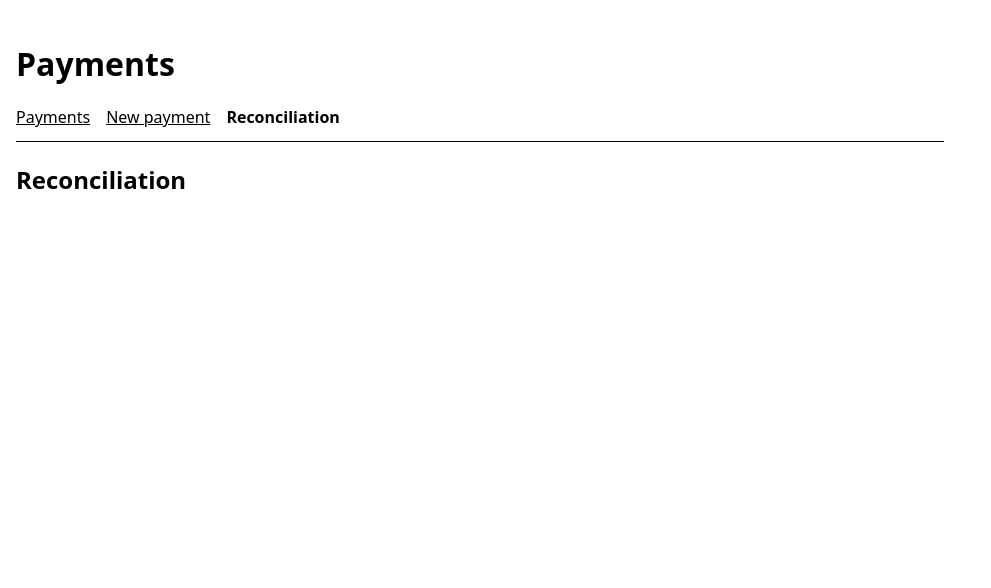
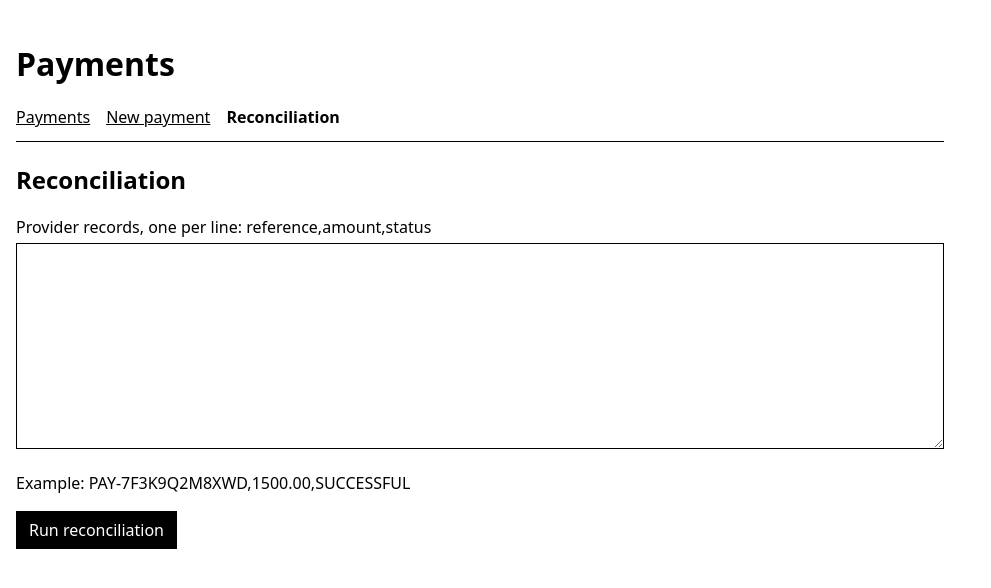
Before and after one commit to Martin888Maina/java-payment-application, a React (Vite) app in the folder frontend/: page /reconciliation in a window 1280 px wide. Shown: the top 588 px of the page, without its empty margins (0-991 px from the left). Built offline with nearby package versions, Linux system fonts and the light colour scheme.

Commit message:
add reconciliation page

```diff
--- a/frontend/src/format.js
+++ b/frontend/src/format.js
@@ -1,8 +1,12 @@
 const amountFormat = new Intl.NumberFormat('en-KE', { minimumFractionDigits: 2, maximumFractionDigits: 2 })
 const dateFormat = new Intl.DateTimeFormat('en-GB', { dateStyle: 'medium', timeStyle: 'short' })
 
+export function formatNumber(amount) {
+  return amountFormat.format(amount)
+}
+
 export function formatAmount(amount, currency) {
-  return `${currency} ${amountFormat.format(amount)}`
+  return `${currency} ${formatNumber(amount)}`
 }
 
 export function formatDate(isoDate) {
--- a/frontend/src/index.css
+++ b/frontend/src/index.css
@@ -51,6 +51,10 @@ nav a.active {
 table {
   width: 100%;
   border-collapse: collapse;
+}
+
+table.summary {
+  width: auto;
 }
 
 th,
--- a/frontend/src/pages/Reconciliation.jsx
+++ b/frontend/src/pages/Reconciliation.jsx
@@ -1,5 +1,108 @@
+import { useState } from 'react'
+import { reconcile } from '../api.js'
+import { formatNumber } from '../format.js'
+import { parseProviderRecords } from '../providerRecords.js'
+
+function lineErrors(fieldErrors, lines) {
+  return fieldErrors.map(({ field, message }) => {
+    const match = field.match(/^records\[(\d+)\]\.(\w+)$/)
+    return match ? `Line ${lines[Number(match[1])]}: ${match[2]} ${message}` : `${field} ${message}`
+  })
+}
+
 function Reconciliation() {
-  return <h2>Reconciliation</h2>
+  const [text, setText] = useState('')
+  const [running, setRunning] = useState(false)
+  const [errors, setErrors] = useState([])
+  const [result, setResult] = useState(null)
+
+  async function run(event) {
+    event.preventDefault()
+    setResult(null)
+    const { records, lines, errors: parseErrors } = parseProviderRecords(text)
+    if (parseErrors.length > 0) {
+      setErrors(parseErrors)
+      return
+    }
+    if (records.length === 0) {
+      setErrors(['Enter at least one record.'])
+      return
+    }
+
+    setRunning(true)
+    setErrors([])
+    try {
+      setResult(await reconcile(records))
+    } catch (e) {
+      setErrors(e.fieldErrors.length > 0 ? lineErrors(e.fieldErrors, lines) : [e.message])
+    } finally {
+      setRunning(false)
+    }
+  }
+
+  return (
+    <>
+      <h2>Reconciliation</h2>
+      <form onSubmit={run}>
+        <p>
+          <label htmlFor="records">Provider records, one per line: reference,amount,status</label>
+          <textarea
+            id="records"
+            rows={8}
+            spellCheck={false}
+            value={text}
+            onChange={(event) => setText(event.target.value)}
+          />
+        </p>
+        <p>Example: PAY-7F3K9Q2M8XWD,1500.00,SUCCESSFUL</p>
+        <p>
+          <button type="submit" className="primary" disabled={running}>
+            {running ? 'Running...' : 'Run reconciliation'}
+          </button>
+        </p>
+      </form>
+      {errors.map((error) => (
+        <p key={error}>Error: {error}</p>
+      ))}
+      {result && (
+        <>
+          <h3>Summary</h3>
+          <table className="summary">
+            <tbody>
+              <tr>
+                <th>Provider records</th>
+                <td>{result.summary.providerRecords}</td>
+              </tr>
+              <tr>
+                <th>Matched</th>
+                <td>{result.summary.matched}</td>
+              </tr>
+              <tr>
+                <th>Amount mismatches</th>
+                <td>{result.summary.amountMismatches}</td>
+              </tr>
+              <tr>
+                <th>Status mismatches</th>
+                <td>{result.summary.statusMismatches}</td>
+              </tr>
+              <tr>
+                <th>Missing on our side</th>
+                <td>{result.summary.missingOnOurSide}</td>
+              </tr>
+              <tr>
+                <th>Missing on provider side</th>
+                <td>{result.summary.missingOnProviderSide}</td>
+              </tr>
+              <tr>
+                <th>Matched amount</th>
+                <td>{formatNumber(result.summary.matchedAmount)}</td>
+              </tr>
+            </tbody>
+          </table>
+        </>
+      )}
+    </>
+  )
 }
 
 export default Reconciliation
```
